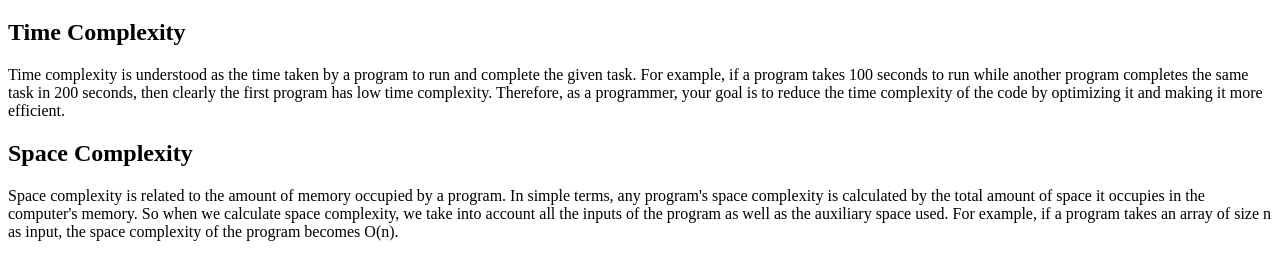
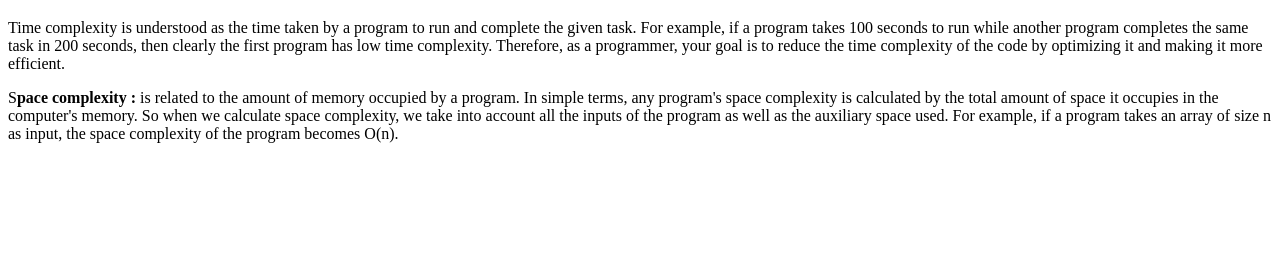
Before and after one commit to acciojob/time-and-space-complexity-raushanroy9234, a website: page main.html in a window 1280 px wide. Shown: the part 61-340 px from the top of the page. Drawn offline with Linux system fonts and the light colour scheme.

Commit message:
created a submission

```diff
--- a/main.html
+++ b/main.html
@@ -8,11 +8,11 @@
 <body>
     <h1>Time and Space Complexity</h1>
 
-    <h2>Time Complexity</h2>
+
     <p>Time complexity is understood as the time taken by a program to run and complete the given task. For example, if a program takes 100 seconds to run while another program completes the same task in 200 seconds, then clearly the first program has low time complexity. Therefore, as a programmer, your goal is to reduce the time complexity of the code by optimizing it and making it more efficient.</p>
 
-    <h2>Space Complexity</h2>
-    <p>Space complexity is related to the amount of memory occupied by a program. In simple terms, any program's space complexity is calculated by the total amount of space it occupies in the computer's memory. So when we calculate space complexity, we take into account all the inputs of the program as well as the auxiliary space used. For example, if a program takes an array of size n as input, the space complexity of the program becomes O(n).</p>
+
+    <p>S<b>pace complexity :</b> is related to the amount of memory occupied by a program. In simple terms, any program's space complexity is calculated by the total amount of space it occupies in the computer's memory. So when we calculate space complexity, we take into account all the inputs of the program as well as the auxiliary space used. For example, if a program takes an array of size n as input, the space complexity of the program becomes O(n).</p>
 </body>
 
 </html>
```
